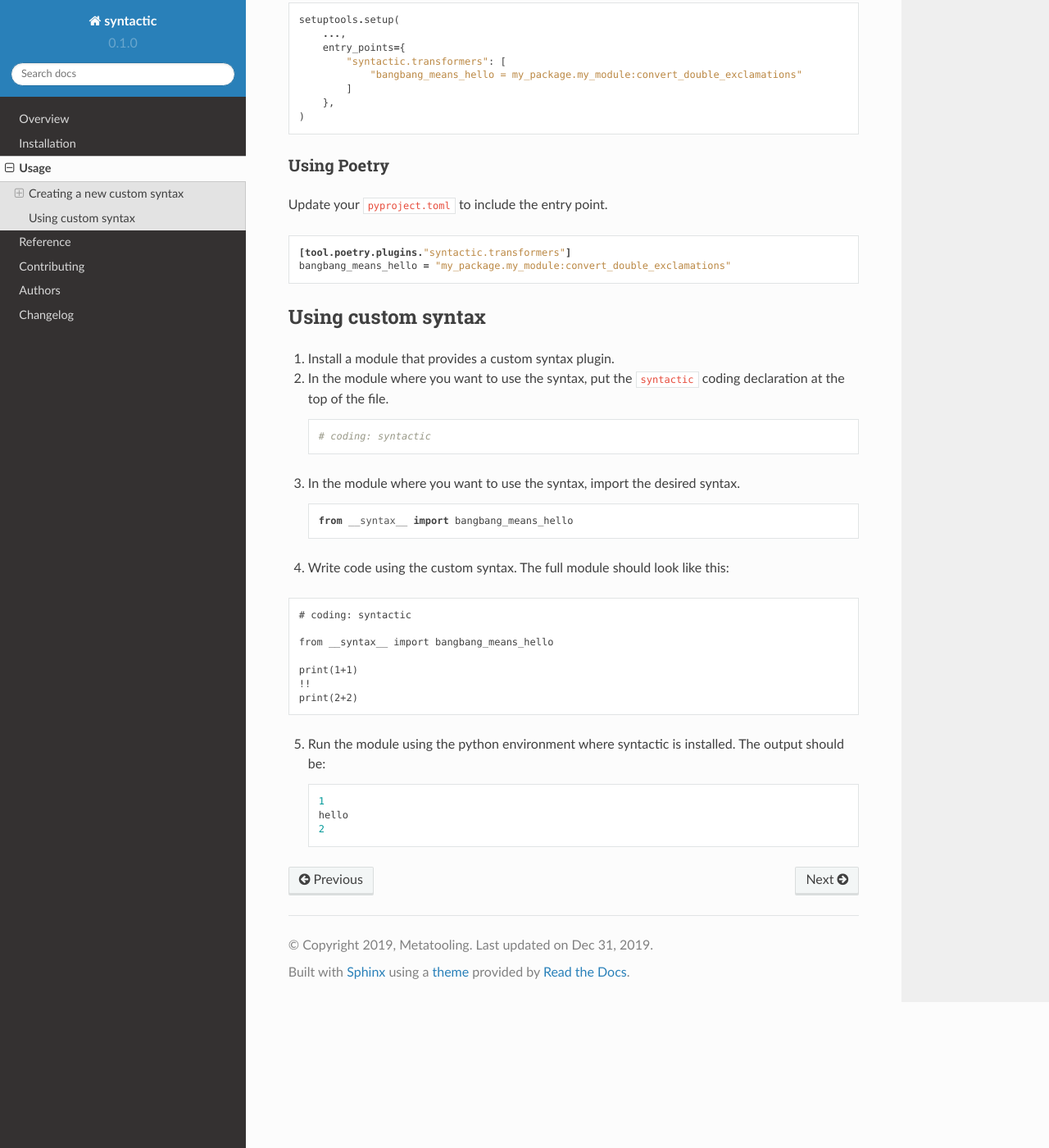
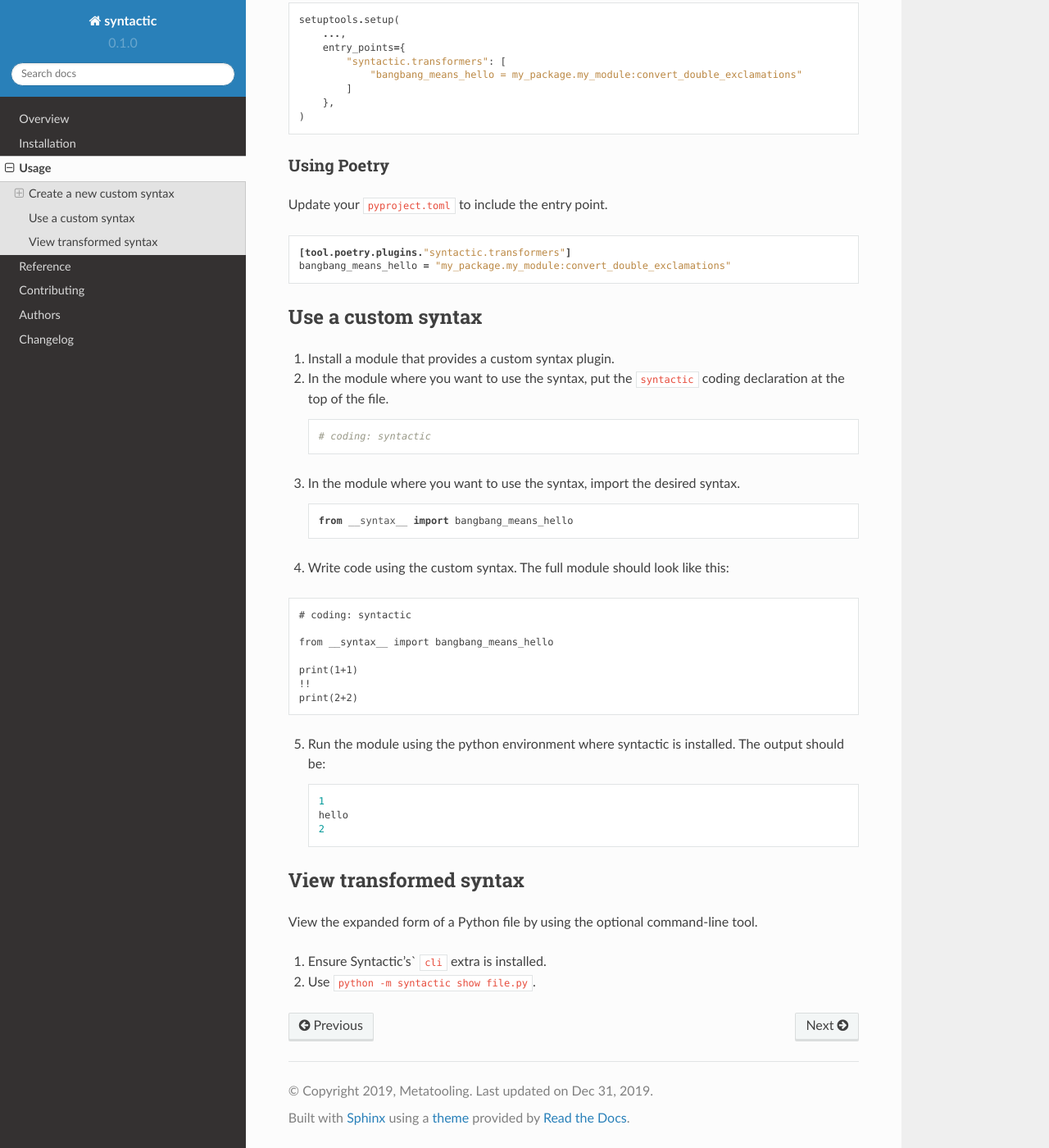
Before and after one commit to metatooling/syntactic, a Sphinx documentation site: the page built from docs/usage.rst, in a window 1280 px wide and 1400 px high, scrolled down 521 px. Shown: the whole window at 82% size. Built offline with Sphinx 7.4.7 and the Read the Docs theme 2.0.0, drawn with Linux system fonts in a browser that asks for light colours; some of the changed text lies outside the part shown.

Commit message:
Document CLI

```diff
--- a/docs/usage.rst
+++ b/docs/usage.rst
@@ -3,7 +3,7 @@ Usage
 =====
 
 
-Creating a new custom syntax
+Create a new custom syntax
 ==============================
 
 
@@ -51,8 +51,8 @@ Update your ``pyproject.toml`` to include the entry point.
 
 
 
-Using custom syntax
-=======================
+Use a custom syntax
+===============================
 
 1. Install a module that provides a custom syntax plugin.
 
@@ -90,3 +90,14 @@ Using custom syntax
      1
      hello
      2
+
+
+
+View transformed syntax
+=========================
+
+View the expanded form of a Python file by using the optional command-line tool.
+
+1. Ensure Syntactic's` ``cli`` extra is installed.
+
+2. Use ``python -m syntactic show file.py``.
```
